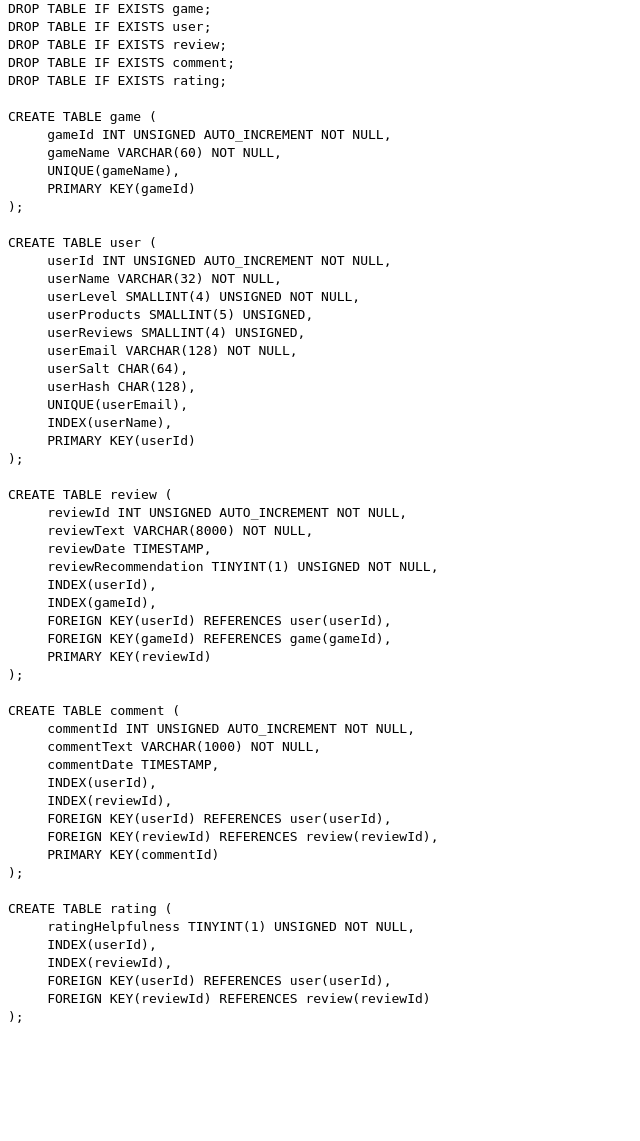
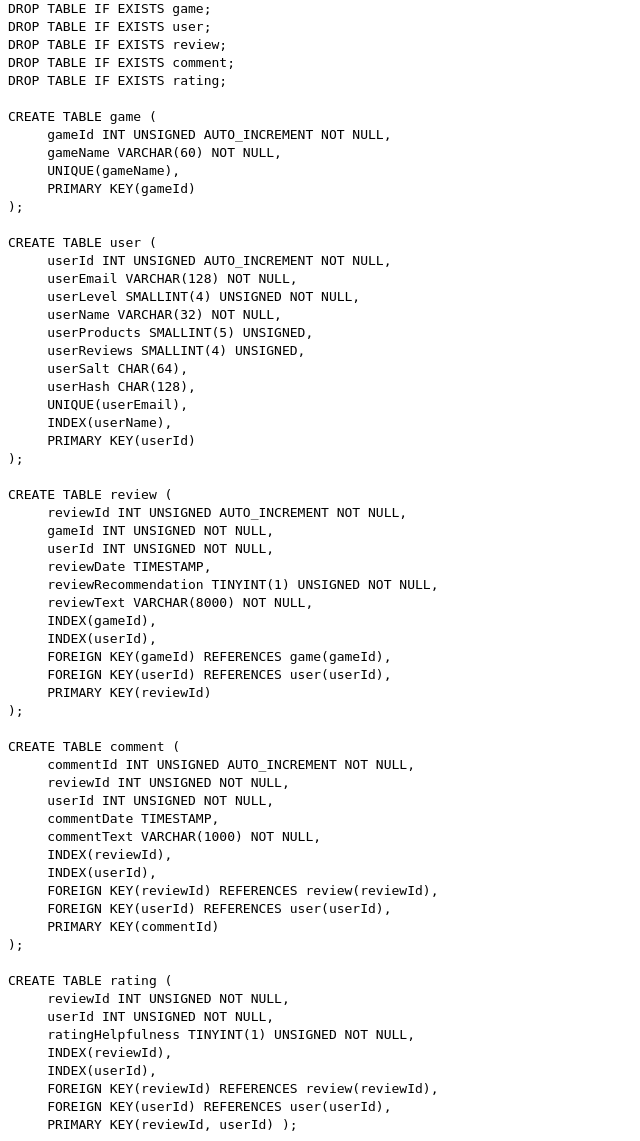
Before and after one commit to aj-broadhurst/dd-steam-review, a PHP site: page / in a window 1280 px wide. Shown: the part 2623-3764 px from the top of the page, without its empty margins (0-640 px from the left). Before the commit the page ends 3646 px from the top, so only its background shows below. Run offline with PHP 8.4, Linux system fonts and the light colour scheme.

Commit message:
Small mySQL fixes, added foreign keys to tables, alphabetized tables properly.

```diff
--- a/index.php
+++ b/index.php
@@ -48,6 +48,7 @@
 			</ol>
 		<h3>Backend</h3>
 			<h4>Attributes and Entities</h4>
+			<!--Full list of attributes and entities-->
 			<h5>Game</h5>
 			<ul>
 				<li>gameId</li>
@@ -88,6 +89,7 @@
 					<li>reviewId</li>
 				</ul>
 			<h4>Relations</h4>
+			<!--Relations in all forms formatted into a table-->
 			<table>
 				<tr>
 					<th>Verbal</th>
@@ -129,6 +131,7 @@
 			<h3>Entity Relationship Diagram</h3>
 			<img src="images/datadesign.svg" alt="Steam Game Review Section Entity Relationship Diagram">
 			<h3>Data Description Language (DDL) Scripts</h3>
+			<!--The data description language mySQL script formatted with HTML for display on the web.-->
 				<code>
 					DROP TABLE IF EXISTS game;<br>
 					DROP TABLE IF EXISTS user; <br>
@@ -145,11 +148,11 @@
 					<br>
 					CREATE TABLE user (<br>
 					&nbsp;&nbsp;&nbsp;&nbsp;&nbsp;userId INT UNSIGNED AUTO_INCREMENT NOT NULL,<br>
+					&nbsp;&nbsp;&nbsp;&nbsp;&nbsp;userEmail VARCHAR(128) NOT NULL,<br>
+					&nbsp;&nbsp;&nbsp;&nbsp;&nbsp;userLevel SMALLINT(4) UNSIGNED NOT NULL,<br>
 					&nbsp;&nbsp;&nbsp;&nbsp;&nbsp;userName VARCHAR(32) NOT NULL,<br>
-					&nbsp;&nbsp;&nbsp;&nbsp;&nbsp;userLevel SMALLINT(4) UNSIGNED NOT NULL,<br>
 					&nbsp;&nbsp;&nbsp;&nbsp;&nbsp;userProducts SMALLINT(5) UNSIGNED,<br>
 					&nbsp;&nbsp;&nbsp;&nbsp;&nbsp;userReviews SMALLINT(4) UNSIGNED,<br>
-					&nbsp;&nbsp;&nbsp;&nbsp;&nbsp;userEmail VARCHAR(128) NOT NULL,<br>
 					&nbsp;&nbsp;&nbsp;&nbsp;&nbsp;userSalt CHAR(64),<br>
 					&nbsp;&nbsp;&nbsp;&nbsp;&nbsp;userHash CHAR(128),<br>
 					&nbsp;&nbsp;&nbsp;&nbsp;&nbsp;UNIQUE(userEmail),<br>
@@ -159,33 +162,40 @@
 					<br>
 					CREATE TABLE review (<br>
 					&nbsp;&nbsp;&nbsp;&nbsp;&nbsp;reviewId INT UNSIGNED AUTO_INCREMENT NOT NULL,<br>
-					&nbsp;&nbsp;&nbsp;&nbsp;&nbsp;reviewText VARCHAR(8000) NOT NULL,<br>
+					&nbsp;&nbsp;&nbsp;&nbsp;&nbsp;gameId INT UNSIGNED NOT NULL,<br>
+					&nbsp;&nbsp;&nbsp;&nbsp;&nbsp;userId INT UNSIGNED NOT NULL,<br>
 					&nbsp;&nbsp;&nbsp;&nbsp;&nbsp;reviewDate TIMESTAMP,<br>
 					&nbsp;&nbsp;&nbsp;&nbsp;&nbsp;reviewRecommendation TINYINT(1) UNSIGNED NOT NULL,<br>
+					&nbsp;&nbsp;&nbsp;&nbsp;&nbsp;reviewText VARCHAR(8000) NOT NULL,<br>
+					&nbsp;&nbsp;&nbsp;&nbsp;&nbsp;INDEX(gameId),<br>
 					&nbsp;&nbsp;&nbsp;&nbsp;&nbsp;INDEX(userId),<br>
-					&nbsp;&nbsp;&nbsp;&nbsp;&nbsp;INDEX(gameId),<br>
+					&nbsp;&nbsp;&nbsp;&nbsp;&nbsp;FOREIGN KEY(gameId) REFERENCES game(gameId),<br>
 					&nbsp;&nbsp;&nbsp;&nbsp;&nbsp;FOREIGN KEY(userId) REFERENCES user(userId),<br>
-					&nbsp;&nbsp;&nbsp;&nbsp;&nbsp;FOREIGN KEY(gameId) REFERENCES game(gameId),<br>
 					&nbsp;&nbsp;&nbsp;&nbsp;&nbsp;PRIMARY KEY(reviewId)<br>
 					);<br>
 					<br>
 					CREATE TABLE comment (<br>
 					&nbsp;&nbsp;&nbsp;&nbsp;&nbsp;commentId INT UNSIGNED AUTO_INCREMENT NOT NULL,<br>
+					&nbsp;&nbsp;&nbsp;&nbsp;&nbsp;reviewId INT UNSIGNED NOT NULL,<br>
+					&nbsp;&nbsp;&nbsp;&nbsp;&nbsp;userId INT UNSIGNED NOT NULL,<br>
+					&nbsp;&nbsp;&nbsp;&nbsp;&nbsp;commentDate TIMESTAMP,<br>
 					&nbsp;&nbsp;&nbsp;&nbsp;&nbsp;commentText VARCHAR(1000) NOT NULL,<br>
-					&nbsp;&nbsp;&nbsp;&nbsp;&nbsp;commentDate TIMESTAMP,<br>
+					&nbsp;&nbsp;&nbsp;&nbsp;&nbsp;INDEX(reviewId),<br>
 					&nbsp;&nbsp;&nbsp;&nbsp;&nbsp;INDEX(userId),<br>
-					&nbsp;&nbsp;&nbsp;&nbsp;&nbsp;INDEX(reviewId),<br>
+					&nbsp;&nbsp;&nbsp;&nbsp;&nbsp;FOREIGN KEY(reviewId) REFERENCES review(reviewId),<br>
 					&nbsp;&nbsp;&nbsp;&nbsp;&nbsp;FOREIGN KEY(userId) REFERENCES user(userId),<br>
-					&nbsp;&nbsp;&nbsp;&nbsp;&nbsp;FOREIGN KEY(reviewId) REFERENCES review(reviewId),<br>
 					&nbsp;&nbsp;&nbsp;&nbsp;&nbsp;PRIMARY KEY(commentId)<br>
 					);<br>
 					<br>
 					CREATE TABLE rating (<br>
+					&nbsp;&nbsp;&nbsp;&nbsp;&nbsp;reviewId INT UNSIGNED NOT NULL,<br>
+					&nbsp;&nbsp;&nbsp;&nbsp;&nbsp;userId INT UNSIGNED NOT NULL,<br>
 					&nbsp;&nbsp;&nbsp;&nbsp;&nbsp;ratingHelpfulness TINYINT(1) UNSIGNED NOT NULL,<br>
+					&nbsp;&nbsp;&nbsp;&nbsp;&nbsp;INDEX(reviewId),<br>
 					&nbsp;&nbsp;&nbsp;&nbsp;&nbsp;INDEX(userId),<br>
-					&nbsp;&nbsp;&nbsp;&nbsp;&nbsp;INDEX(reviewId),<br>
+					&nbsp;&nbsp;&nbsp;&nbsp;&nbsp;FOREIGN KEY(reviewId) REFERENCES review(reviewId),<br>
 					&nbsp;&nbsp;&nbsp;&nbsp;&nbsp;FOREIGN KEY(userId) REFERENCES user(userId),<br>
-					&nbsp;&nbsp;&nbsp;&nbsp;&nbsp;FOREIGN KEY(reviewId) REFERENCES review(reviewId)<br>
+					&nbsp;&nbsp;&nbsp;&nbsp;&nbsp;PRIMARY KEY(reviewId, userId)
 					);<br>
 				</code>
 		</main>
```
Also changed, not shown: steam.sql (+17 -11 lines).
